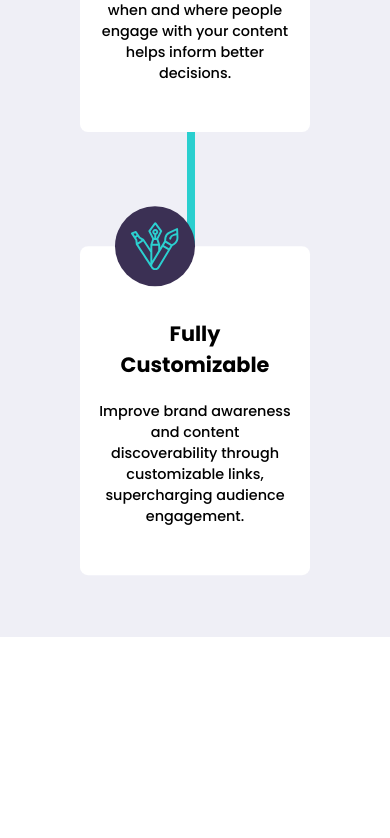
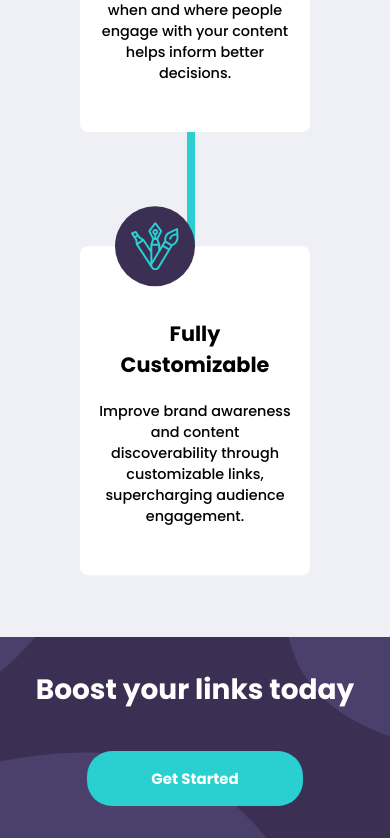
Before and after one commit to 0mar-5/Frontend-Mentor-Shortly-URL-shortening-API-Challenge, a React (Vite) app: page / in a window 390 px wide. Shown: the part 2050-2888 px from the top of the page. Before the commit the page ends 2687 px from the top, so only its background shows below. Built offline with nearby package versions, Linux system fonts and the light colour scheme.

Commit message:
adding cta component

```diff
--- a/src/App.jsx
+++ b/src/App.jsx
@@ -1,3 +1,4 @@
+import Cta from "./components/Cta/Cta";
 import Hero from "./components/Hero/Hero";
 import Nav from "./components/Navigation/Nav";
 import ShortenURL from "./components/ShortenURL/ShortenURL";
@@ -11,6 +12,7 @@ function App() {
         <Hero />
         <ShortenURL />
         <Statistics />
+        <Cta />
       </main>
     </>
   );
--- /dev/null
+++ b/src/components/Cta/Cta.css
@@ -0,0 +1,48 @@
+.cta {
+  display: flex;
+  flex-direction: column;
+  align-items: center;
+  justify-content: center;
+  gap: 1rem;
+  padding: 3rem;
+  background-image: url("../../images/bg-boost-desktop.svg");
+  background-size: cover;
+  background-position: center;
+  background-color: var(--Primary-color-darkViolet);
+}
+
+.cta h3 {
+  color: #fff;
+  font-size: 40px;
+}
+
+.btn-cta:link,
+.btn-cta:visited {
+  margin-top: 1.5rem;
+  font-weight: 600;
+  font-size: 20px;
+  border: none;
+  background-color: var(--Primary-color-cyan);
+  padding: 1rem 2.2rem;
+  border-radius: 25px;
+  color: #fff;
+  text-decoration: none;
+}
+.btn-cta:hover,
+.btn-cta:active {
+  background-color: hsl(180, 84%, 52%);
+}
+
+@media (max-width: 600px) {
+  .cta {
+    padding: 2rem 0.5rem;
+  }
+  .cta h3 {
+    font-size: 28px;
+  }
+  .btn-cta:link,
+  .btn-cta:visited {
+    font-size: 15px;
+    padding: 1rem 4rem;
+  }
+}
--- /dev/null
+++ b/src/components/Cta/Cta.jsx
@@ -0,0 +1,13 @@
+import "./Cta.css";
+function Cta() {
+  return (
+    <section className="cta">
+      <h3>Boost your links today</h3>
+      <a href="#" className="btn-cta">
+        Get Started
+      </a>
+    </section>
+  );
+}
+
+export default Cta;
--- a/src/components/Navigation/MobileNav.css
+++ b/src/components/Navigation/MobileNav.css
@@ -34,7 +34,7 @@
     flex-direction: column;
     align-items: center;
     justify-content: center;
-    transition: all 0.5s ease-in;
+    transition: all 0.3s ease-in;
     z-index: 1000;
     /* Hide Nav */
     opacity: 0;
```
